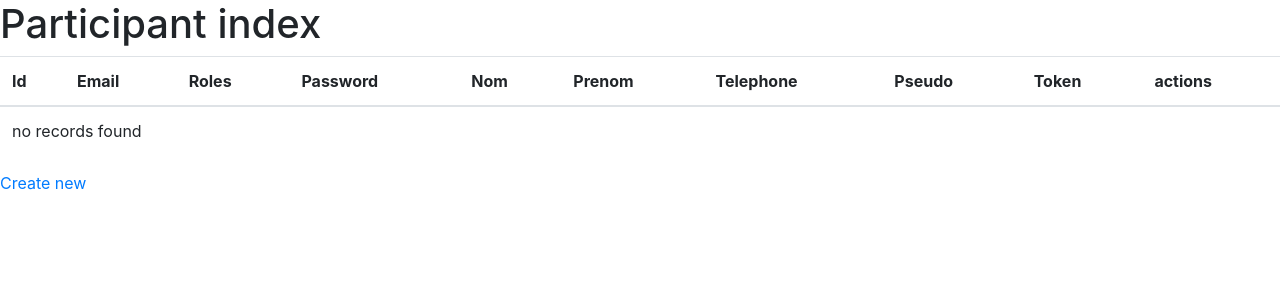
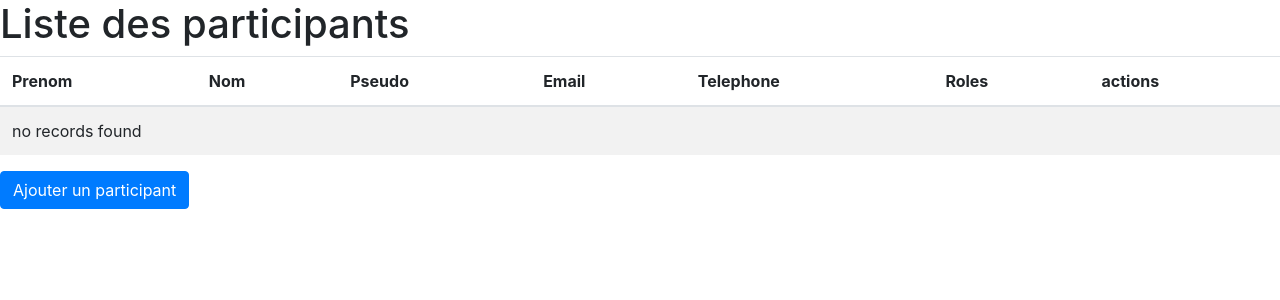
Before and after one commit to SL-PROGRAM/PROJET-ENI-2, a Symfony app: template templates/participant/index.html.twig in a window 1280 px wide. Shown: the part 56-356 px from the top of the page. Run offline with Twig, Linux system fonts and the light colour scheme; the template is opened without the code that fills it, so the values that code supplies are empty; some libraries are stand-ins or nearby versions.

Commit message:
update front participant

```diff
--- a/templates/participant/index.html.twig
+++ b/templates/participant/index.html.twig
@@ -3,38 +3,34 @@
 {% block title %}Participant index{% endblock %}
 
 {% block body %}
-    <h1>Participant index</h1>
-
-    <table class="table">
+    <h1>Liste des participants</h1>
+    <div class="pre-scrollable">
+        <div class="table-responsive">
+            <table class="table table-striped table-fixed">
                 <thead>
                 <tr>
-                <th>Id</th>
+                    <th>Prenom</th>
+                    <th>Nom</th>
+                    <th>Pseudo</th>
                     <th>Email</th>
+                    <th>Telephone</th>
                     <th>Roles</th>
-                <th>Password</th>
-                <th>Nom</th>
-                <th>Prenom</th>
-                <th>Telephone</th>
-                <th>Pseudo</th>
-                <th>Token</th>
                     <th>actions</th>
                 </tr>
                 </thead>
                 <tbody>
                 {% for participant in participants %}
                     <tr>
-                <td>{{ participant.id }}</td>
+                        <td>{{ participant.prenom }}</td>
+                        <td>{{ participant.nom }}</td>
+                        <td>{{ participant.pseudo }}</td>
                         <td>{{ participant.email }}</td>
+                        <td>{{ participant.telephone }}</td>
                         <td>{{ participant.roles ? participant.roles|json_encode : '' }}</td>
-                <td>{{ participant.password }}</td>
-                <td>{{ participant.nom }}</td>
-                <td>{{ participant.prenom }}</td>
-                <td>{{ participant.telephone }}</td>
-                <td>{{ participant.pseudo }}</td>
-                <td>{{ participant.token }}</td>
+                        {#  <td>{{ participant.token }}</td>#}
                         <td>
-                    <a href="{{ path('participant_show', {'id': participant.id}) }}">show</a>
-                    <a href="{{ path('participant_edit', {'id': participant.id}) }}">edit</a>
+                            <a class="btn btn-primary" href="{{ path('participant_show', {'id': participant.id}) }}">Voir</a>
+                            <a class="btn btn-primary" href="{{ path('participant_edit', {'id': participant.id}) }}">Editer</a>
                         </td>
                     </tr>
                 {% else %}
@@ -44,6 +40,8 @@
                 {% endfor %}
                 </tbody>
             </table>
+        </div>
+    </div>
+    <a class="btn btn-primary" href="{{ path('participant_new') }}">Ajouter un participant</a>
 
-    <a href="{{ path('participant_new') }}">Create new</a>
 {% endblock %}
```
Also changed, not shown: templates/participant/show.html.twig (+3 -6 lines). Lines whose indentation alone changed are shown as unchanged.
